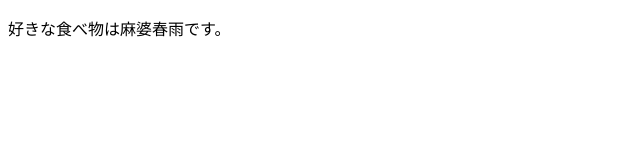
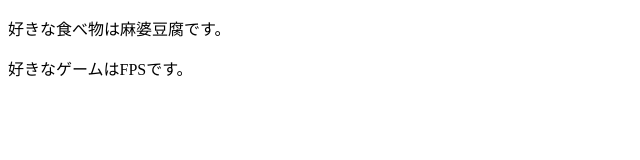
Before and after one commit to sei16316/command-practice, a plain HTML site: page index.html in a window 1280 px wide. Shown: the whole page, without its empty margins (0-640 px from the left). Drawn offline with Linux system fonts and the light colour scheme.

Commit message:
indexの作成

```diff
--- a/index.html
+++ b/index.html
@@ -6,6 +6,7 @@
     <title>Document</title>
 </head>
 <body>
-    <p>好きな食べ物は麻婆春雨です。</p>
+    <p>好きな食べ物は麻婆豆腐です。</p>
+    <p>好きなゲームはFPSです。</p>
 </body>
 </html>
```
